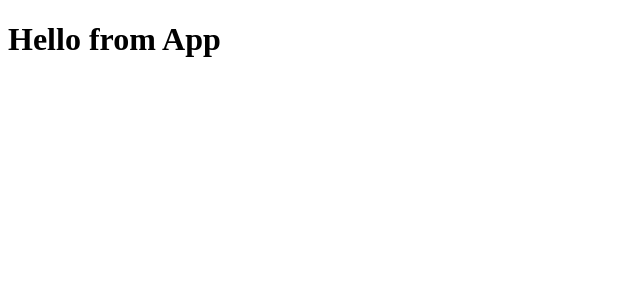
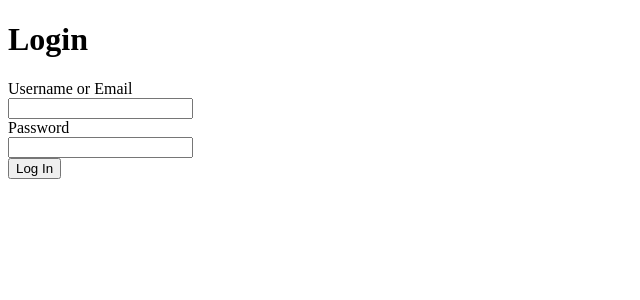
Before and after one commit to Sohna-AI/MansionsBnB, a React (Vite) app in the folder frontend/: page /login in a window 1280 px wide. Shown: the top 300 px of the page, without its empty margins (0-640 px from the left). Built offline with nearby package versions, Linux system fonts and the light colour scheme; no server answers.

Commit message:
WIP auth-me

```diff
--- a/frontend/src/App.jsx
+++ b/frontend/src/App.jsx
@@ -1,5 +1,19 @@
+import { RouterProvider, createBrowserRouter } from 'react-router-dom';
+import LoginFormPage from './components/LoginFormPage/LoginFormPage';
+
+const router = createBrowserRouter([
+  {
+    path: '/',
+    element: <h1>Welcome!</h1>,
+  },
+  {
+    path: '/login',
+    element: <LoginFormPage />,
+  },
+]);
+
 function App() {
-  return <h1> Hello from App </h1>;
+  return <RouterProvider router={router} />;
 }
 
 export default App;
--- /dev/null
+++ b/frontend/src/components/LoginFormPage/LoginForm.css
@@ -0,0 +1,14 @@
+.form {
+  display: flex;
+  justify-content: space-between;
+  flex-direction: column;
+
+}
+
+input {
+  max-width: min-content;
+}
+
+.log-in-button {
+    max-width: fit-content;
+}
--- /dev/null
+++ b/frontend/src/components/LoginFormPage/LoginFormPage.jsx
@@ -0,0 +1,40 @@
+import { useState } from 'react';
+import * as sessionActions from '../../store/session';
+import { useDispatch, useSelector } from 'react-redux';
+import { Navigate } from 'react-router-dom';
+import './LoginForm.css';
+
+const LoginFormPage = () => {
+  const dispatch = useDispatch();
+  const sessionUser = useSelector((state) => state.session.user);
+  const [credential, setCredential] = useState('');
+  const [password, setPassword] = useState('');
+  const [errors, setErrors] = useState({});
+
+  if (sessionUser) return <Navigate to="/" replace={true} />;
+
+  const handleSubmit = (e) => {
+    e.preventDefault();
+    setErrors({});
+    return dispatch(sessionActions.login({ credential, password })).catch(async (res) => {
+      const data = await res.json();
+      if (data?.errors) setErrors(data.errors);
+    });
+  };
+
+  return (
+    <>
+      <h1>Login</h1>
+      <form onSubmit={handleSubmit} className='form'>
+        <label>Username or Email</label>
+        <input type="text" value={credential} onChange={(e) => setCredential(e.target.value)} required />
+        <label>Password</label>
+        <input type="password" value={password} onChange={(e) => setPassword(e.target.value)} />
+        {errors.credential && <p>{errors.credential}</p>}
+        <button type="submit" className='log-in-button'>Log In</button>
+      </form>
+    </>
+  );
+};
+
+export default LoginFormPage;
--- a/frontend/src/main.jsx
+++ b/frontend/src/main.jsx
@@ -5,6 +5,7 @@ import './index.css';
 import { Provider } from 'react-redux';
 import configureStore from './store/store';
 import { restoreCSRF, csrfFetch } from './store/csrf';
+import * as sessionActions from './store/session'
 
 const store = configureStore();
 
@@ -13,6 +14,7 @@ if (process.env.NODE_ENV !== 'production') {
 
   window.csrfFetch = csrfFetch;
   window.store = store;
+  window.sessionActions = sessionActions
 }
 
 ReactDOM.createRoot(document.getElementById('root')).render(
--- /dev/null
+++ b/frontend/src/store/session.js
@@ -0,0 +1,46 @@
+import { csrfFetch } from './csrf';
+
+const SET_USER = 'session/setUser';
+const REMOVE_USER = 'session/removeUser';
+
+const setUser = (user) => {
+  return {
+    type: SET_USER,
+    payload: user,
+  };
+};
+
+const removeUser = () => {
+  return {
+    type: REMOVE_USER,
+  };
+};
+
+export const login = (user) => async (dispatch) => {
+  const { credential, password } = user;
+  const response = await csrfFetch('/api/session', {
+    method: 'POST',
+    body: JSON.stringify({
+      credential,
+      password,
+    }),
+  });
+  const data = await response.json();
+  dispatch(setUser(data.user));
+  return response;
+};
+
+const initialState = { user: null };
+
+const sessionReducer = (state = initialState, action) => {
+  switch (action.type) {
+    case SET_USER:
+      return { ...state, user: action.payload };
+    case REMOVE_USER:
+      return { ...state, user: null };
+    default:
+      return state;
+  }
+};
+
+export default sessionReducer;
--- a/frontend/src/store/store.js
+++ b/frontend/src/store/store.js
@@ -1,7 +1,10 @@
 import { createStore, combineReducers, applyMiddleware, compose } from 'redux';
 import { thunk } from 'redux-thunk';
+import sessionReducer from './session';
 
-const rootReducer = combineReducers({});
+const rootReducer = combineReducers({
+  session: sessionReducer,
+});
 
 let enhancer;
 if (import.meta.env.MODE === 'production') {
```
